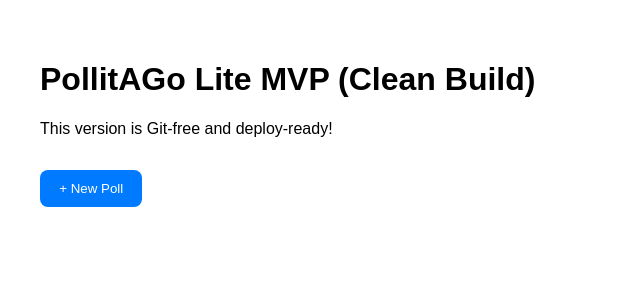
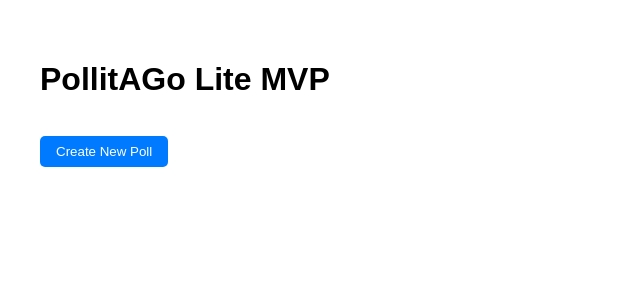
Before and after one commit to IncDrops/pollitago-lite-mvp, a React (Vite) app: page / in a window 1280 px wide. Shown: the top 300 px of the page, without its empty margins (0-640 px from the left). Built offline with nearby package versions, Linux system fonts and the light colour scheme.

Commit message:
modified:   src/App.jsx

```diff
--- a/src/App.jsx
+++ b/src/App.jsx
@@ -1,39 +1,53 @@
 import React, { useState } from 'react';
+import PollFeed from './components/PollFeed';
 import NewPollModal from './components/NewPollModal';
-import PollFeed from './components/PollFeed';
+import PollDetailView from './components/PollDetailView'; // <- this is the new one
 
 const App = () => {
-  const [showNewPoll, setShowNewPoll] = useState(false);
-  const [polls, setPolls] = useState([]); // Feed state
-
-  const handleCreatePoll = (pollData) => {
-    setPolls([pollData, ...polls]); // Add new poll to top
-  };
+  const [polls, setPolls] = useState([]);
+  const [showModal, setShowModal] = useState(false);
+  const [selectedPoll, setSelectedPoll] = useState(null);
 
   return (
-    <div style={{ padding: '2rem', fontFamily: 'sans-serif' }}>
-      <h1>PollitAGo Lite MVP (Clean Build)</h1>
-      <p>This version is Git-free and deploy-ready!</p>
+  <div style={{ padding: '2rem', fontFamily: 'sans-serif' }}>
+    <h1>PollitAGo Lite MVP</h1>
 
-      <button onClick={() => setShowNewPoll(true)} style={{
-        padding: '0.7rem 1.2rem',
-        background: '#007bff',
+    <button
+      onClick={() => setShowModal(true)}
+      style={{
+        marginTop: '1rem',
+        padding: '0.5rem 1rem',
+        backgroundColor: '#007bff',
         color: '#fff',
         border: 'none',
-        borderRadius: '8px',
-        marginTop: '1rem'
-      }}>
-        + New Poll
-      </button>
+        borderRadius: '5px',
+        cursor: 'pointer'
+      }}
+    >
+      Create New Poll
+    </button>
 
-      {showNewPoll && (
-        <NewPollModal
-          onClose={() => setShowNewPoll(false)}
-          onCreatePoll={handleCreatePoll}
-        />
-      )}
+    <PollFeed
+      polls={polls}
+      onSelectPoll={(poll) => setSelectedPoll(poll)}
+    />
 
-      <PollFeed polls={polls} />
+    {showModal && (
+      <NewPollModal
+        onClose={() => setShowModal(false)}
+        onCreatePoll={(poll) => {
+          setPolls([poll, ...polls]);
+          setShowModal(false);
+        }}
+      />
+    )}
+
+    {selectedPoll && (
+      <PollDetailView
+        poll={selectedPoll}
+        onClose={() => setSelectedPoll(null)}
+      />
+    )}
     </div>
   );
 };
```
